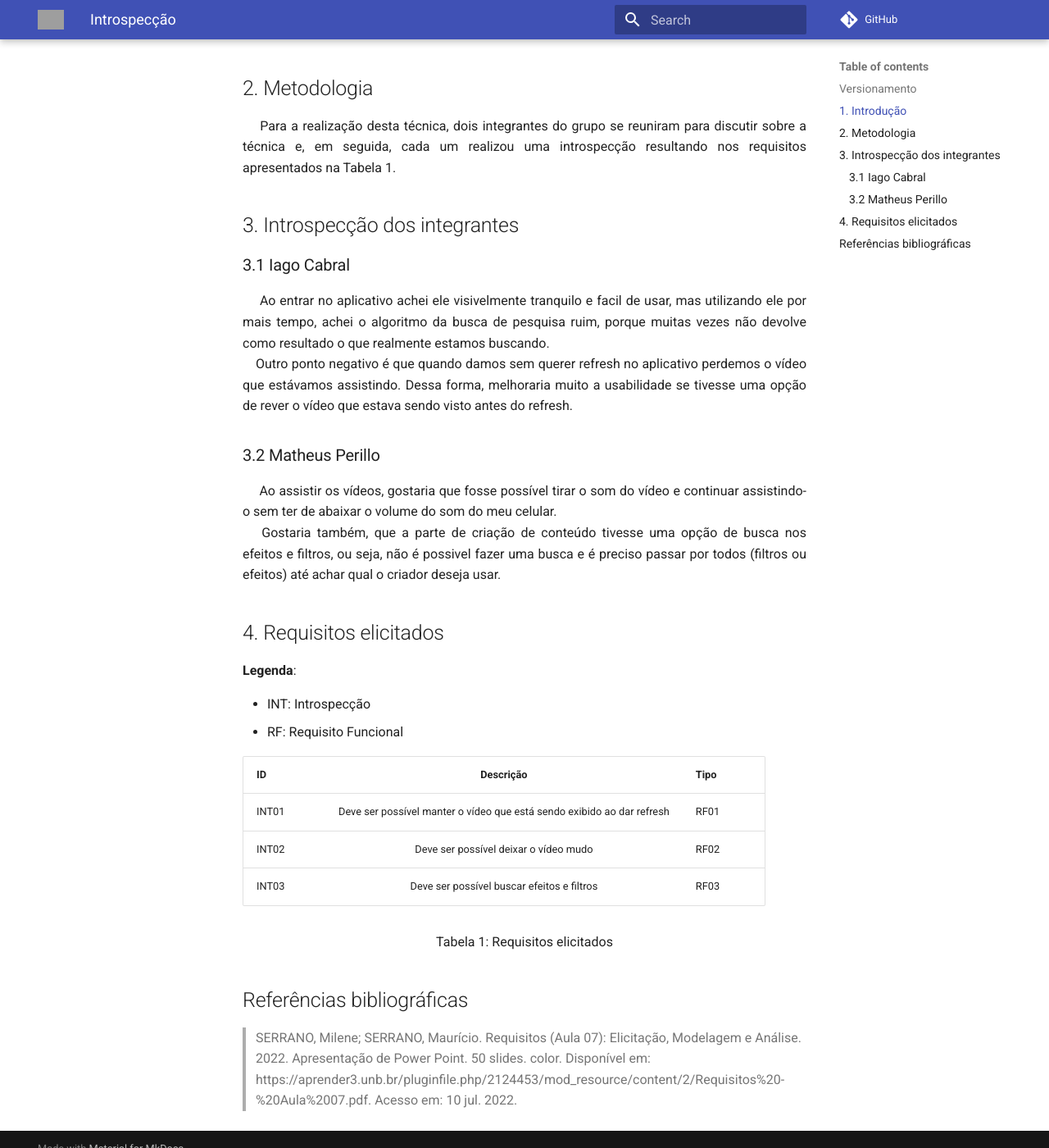
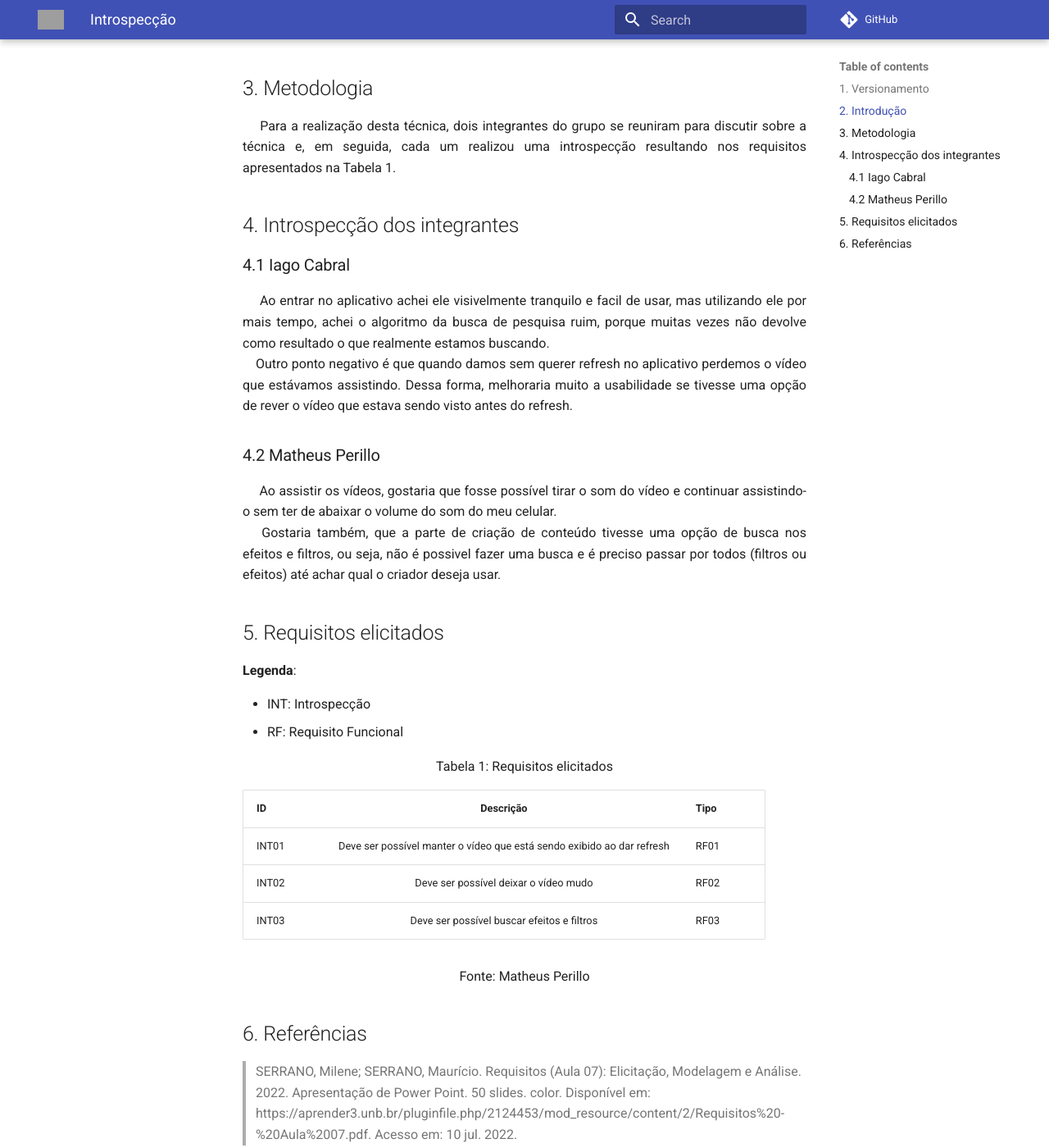
Before and after one commit to Requisitos-de-Software/2022.1-TikTok, an MkDocs documentation site: the page built from docs/elicitação/introspecçao.md, in a window 1280 px wide and 1400 px high, scrolled down 763 px. Shown: the whole window at 82% size. Built offline with MkDocs 1.6.1 and Material for MkDocs 9.7.7, drawn with Linux system fonts in a browser that asks for light colours; comment, search, counter and statistics services are not loaded; some of the changed text lies outside the part shown; grey boxes are pictures that could not be loaded.

Commit message:
#81 - Padronização do doc de FTF

```diff
--- a/docs/elicitação/introspecçao.md
+++ b/docs/elicitação/introspecçao.md
@@ -10,22 +10,22 @@
 | 1.3    | 13/07/2022 |          Introspecção dos integrantes        | Matheus Perillo | Matheus Soares |
 | 1.4    | 13/07/2022 |          Adição dos requisitos elicitados    | Matheus Perillo | Matheus Soares |
 
-## 1. Introdução
+## 2. Introdução
 
 <p style=" text-align: justify">
 &emsp; Introspecção é uma técnica pelo qual o usuário observa os conteúdos de seus próprios estados mentais,
                 tomando consciência deles, através de histórias contadas.
 </p>
 
-## 2. Metodologia
+## 3. Metodologia
 
 <p style=" text-align: justify">
 &emsp; Para a realização desta técnica, dois integrantes do grupo se reuniram para discutir sobre a técnica e, em seguida, cada um realizou uma introspecção resultando nos requisitos apresentados na Tabela 1.
 </p>
 
-## 3. Introspecção dos integrantes
+## 4. Introspecção dos integrantes
 
-### 3.1 Iago Cabral
+### 4.1 Iago Cabral
 
 <p style=" text-align: justify">
 &emsp; Ao entrar no aplicativo achei ele visivelmente tranquilo e facil de usar, mas utilizando ele por mais tempo, achei o algoritmo da busca de pesquisa ruim, porque muitas vezes não devolve  como resultado o que realmente estamos buscando.
@@ -33,7 +33,7 @@
 &emsp;Outro ponto negativo é que quando damos sem querer refresh no aplicativo perdemos o vídeo que estávamos assistindo. Dessa forma, melhoraria muito a usabilidade se tivesse uma opção de rever o vídeo que estava sendo visto antes do refresh.
 </p>
 
-### 3.2 Matheus Perillo
+### 4.2 Matheus Perillo
 
 <p style=" text-align: justify">
 &emsp; Ao assistir os vídeos, gostaria que fosse possível tirar o som do vídeo e continuar assistindo-o sem ter de abaixar o volume do som do meu celular.
@@ -42,12 +42,16 @@
         e é preciso passar por todos (filtros ou efeitos) até achar qual o criador deseja usar.
 </p>
 
-## 4. Requisitos elicitados
+## 5. Requisitos elicitados
 
 **Legenda**:
 
 * INT: Introspecção
 * RF: Requisito Funcional
+
+<div style="text-align: center">
+<p>Tabela 1: Requisitos elicitados</p>
+</div>
 
 | ID | Descrição | Tipo |
 |----|:---------:|------|
@@ -56,9 +60,9 @@
 | INT03 | Deve ser possível buscar efeitos e filtros | RF03 |
 
 <div style="text-align: center">
-<p>Tabela 1: Requisitos elicitados</p>
+<p>Fonte: Matheus Perillo</p>
 </div>
 
-## Referências bibliográficas
+## 6. Referências
 
 > SERRANO, Milene; SERRANO, Maurício. Requisitos (Aula 07): Elicitação, Modelagem e Análise. 2022. Apresentação de Power Point. 50 slides. color. Disponível em: https://aprender3.unb.br/pluginfile.php/2124453/mod_resource/content/2/Requisitos%20-%20Aula%2007.pdf. Acesso em: 10 jul. 2022.
```
Also changed, not shown: other parts of docs/elicitação/introspecçao.md (+1 -1 lines), docs/elicitação/first_things_first.md (+3 -3 lines).
